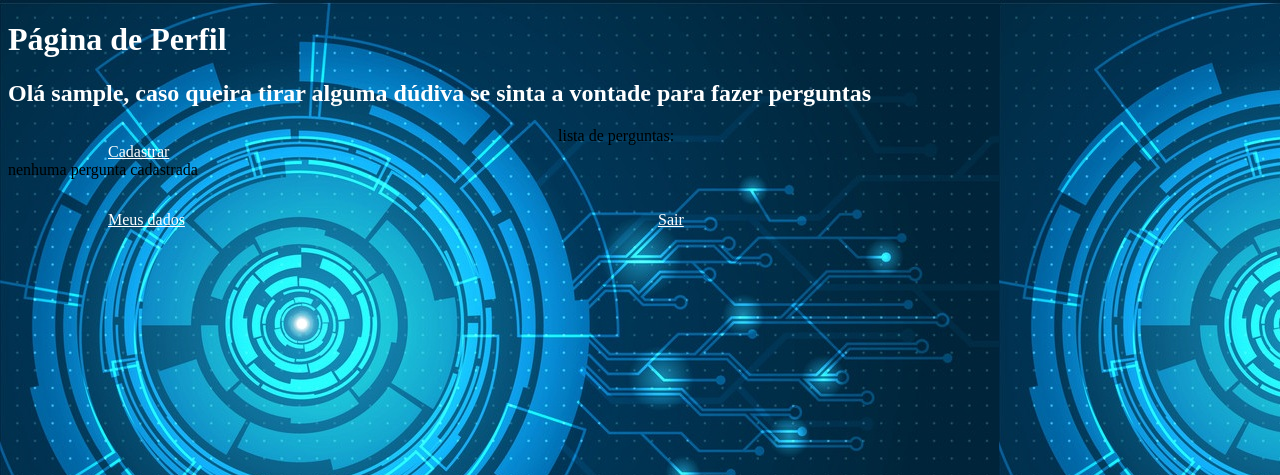
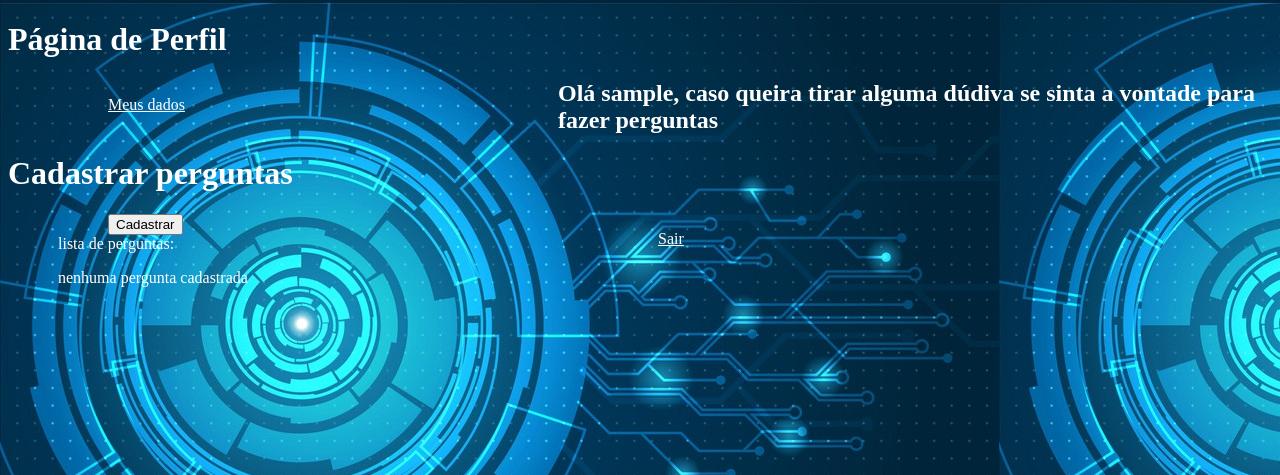
Before and after one commit to brunogomesifrn/pi19manutencao, a Django app: page /perfil/ in a window 1280 px wide. Shown: the top 475 px of the page. Run offline with Django 3.2, Linux system fonts and the light colour scheme; the visitor is signed in with stand-in values (Sample User, id 1); data that the repository does not hold is empty.

Commit message:
ajeitei a parte de fazer a pergunta no campo de perfil e tentei ajeitar o negocio de superusuario, porem esse ta dando erro

```diff
--- a/core/templates/perfil.html
+++ b/core/templates/perfil.html
@@ -8,12 +8,21 @@
 </head>
 <body>
 <h1>Página de Perfil</h1>
+
+<div class="d1">
+<p><a href="{% url 'dados' user.id %}"> Meus dados</a></p>
+</div>
+
+
 <h2>Olá {{ user.username }}, caso queira tirar alguma dúdiva se sinta a vontade para fazer perguntas</h2>
 
 
+<h1>Cadastrar perguntas</h1>
 <div class="d1">
-<p><a href="{% url 'cadastrar_pergunta' %}"> Cadastrar</a></p>
-</div>
+<a href="{% url 'cadastrar_pergunta' %}">
+<button type="button">Cadastrar</button>
+</a>
+
 
 <p>lista de perguntas:</p>
 {% for forum in lista_forum %}
@@ -22,8 +31,7 @@
 <p>nenhuma pergunta cadastrada</p>
 {% endfor %}
 
-<div class="d1">
-<p><a href="{% url 'dados' user.id %}"> Meus dados</a></p>
+
 </div>
 
 
```
Also changed, not shown: core/templates/cadastrar_pergunta.html (+7 -1 lines).
